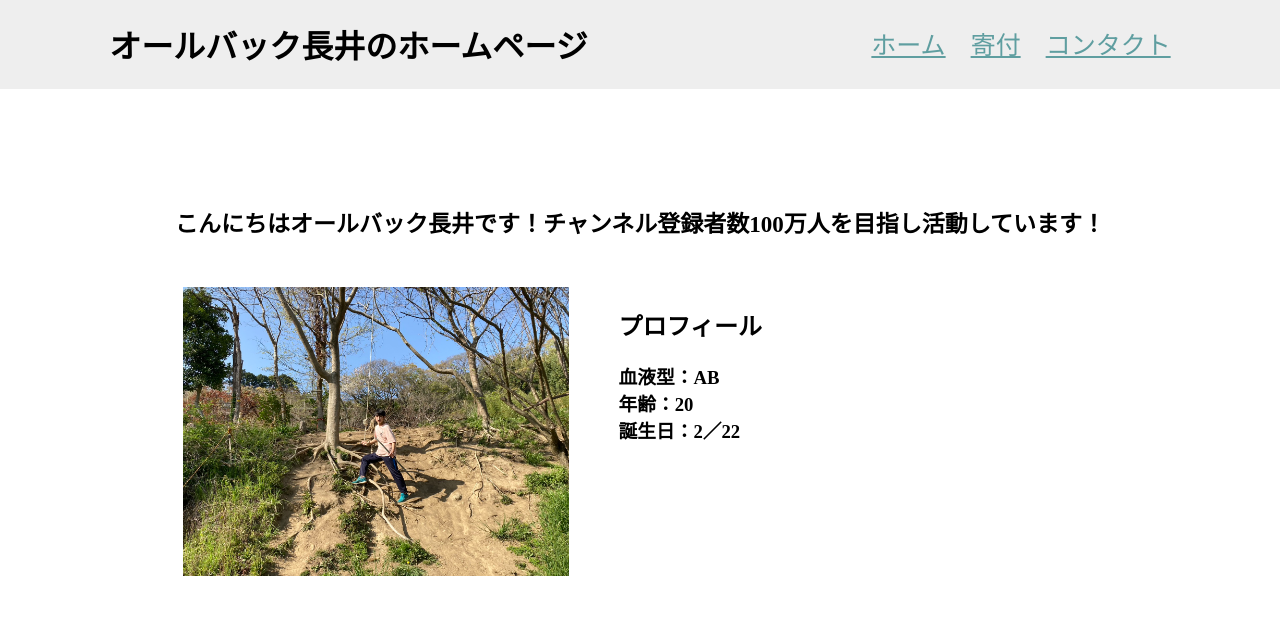
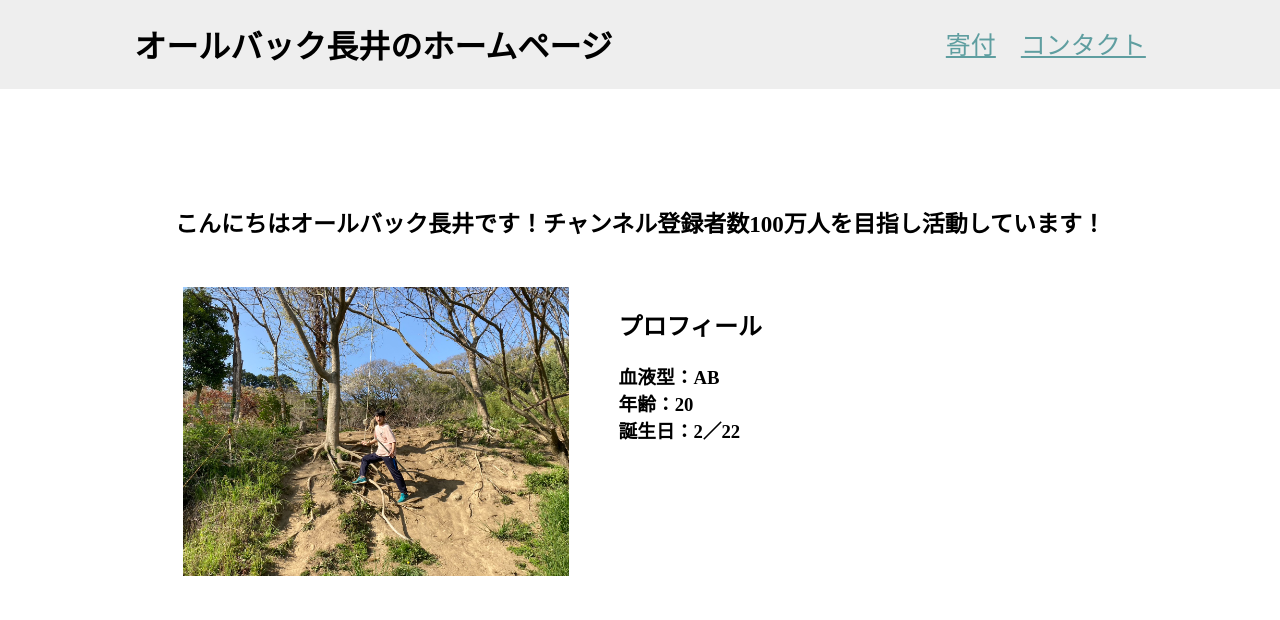
Before and after one commit to hyoten/allbacknagai, a plain HTML site: page index.html in a window 1280 px wide. Shown: the top 620 px of the page. Drawn offline with Linux system fonts and the light colour scheme.

Commit message:
Update index.html

```diff
--- a/index.html
+++ b/index.html
@@ -17,7 +17,6 @@
     <nav class="nav">
 
       <ul class="main-nav">
-        <li><a href="index.html">ホーム</a></li>
         <li><a href="donation.html">寄付</a></li>
         <li><a href="contact.html">コンタクト</a></li>
       </ul>
```
